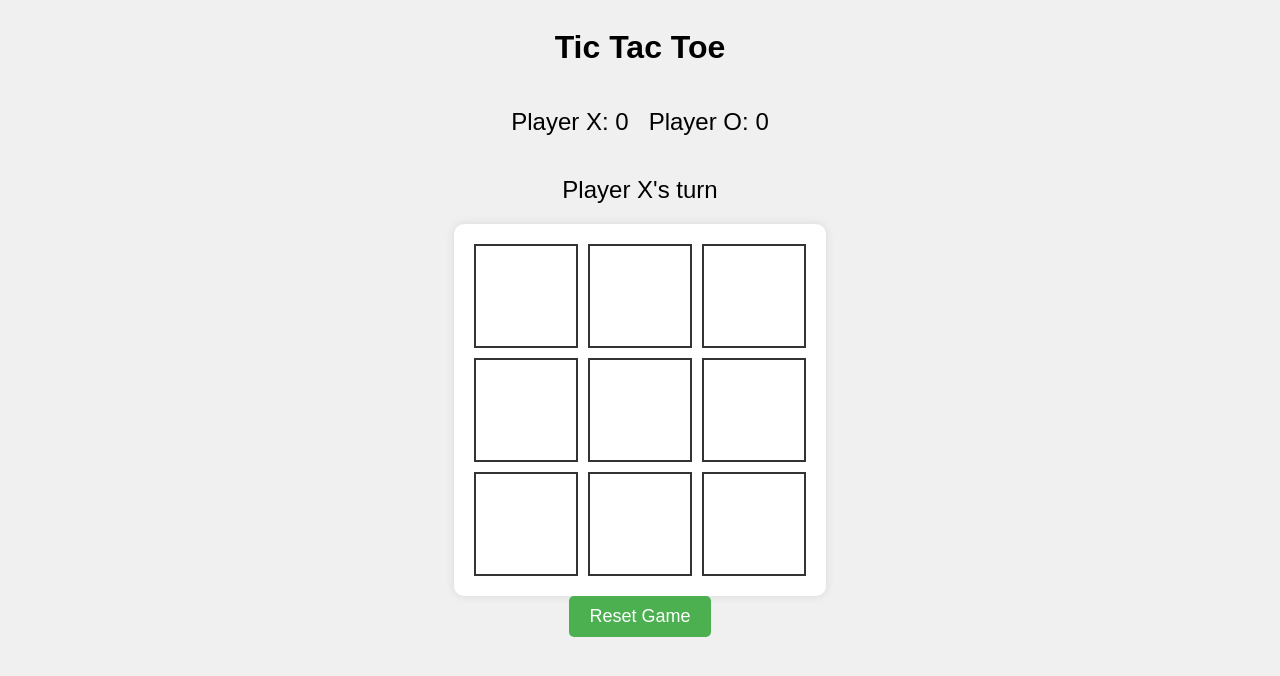
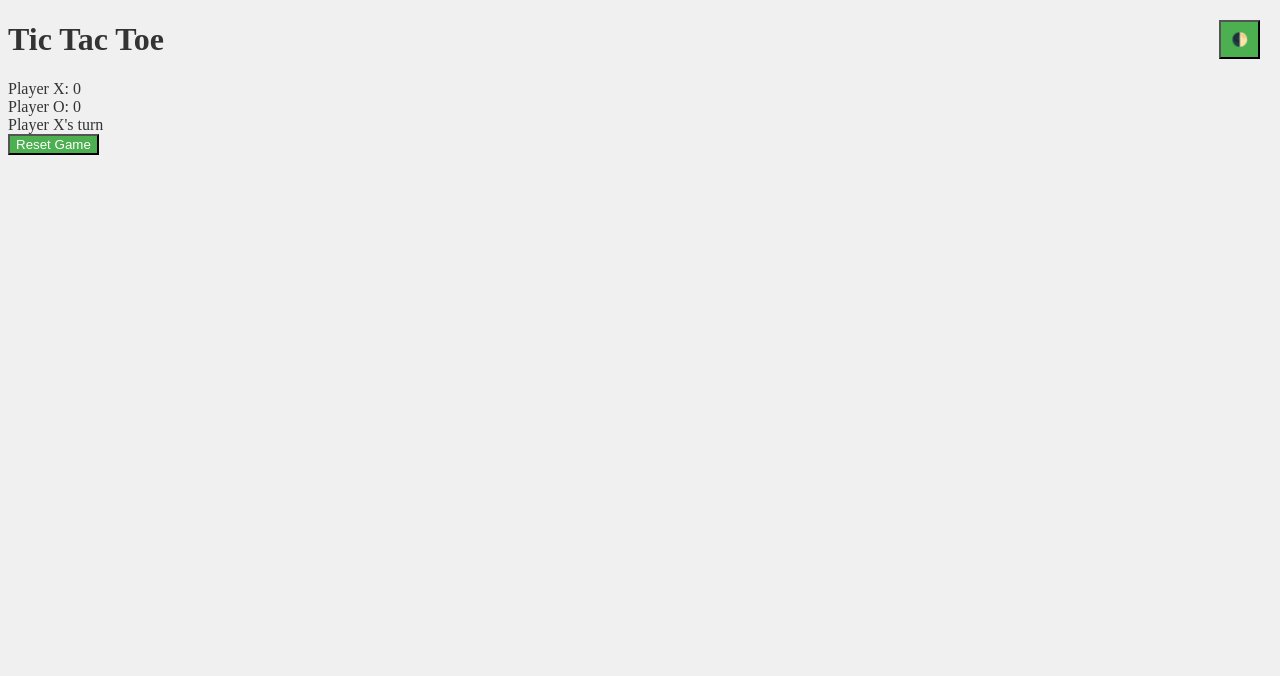
Before and after one commit to AndreansxTech/single-file-tictactoe, a plain HTML site: page index.html in a window 1280 px wide. Drawn offline with Linux system fonts and the light colour scheme.

Commit message:
dark and bright theme

```diff
--- a/index.html
+++ b/index.html
@@ -3,94 +3,72 @@
 <head>
     <title>Tic Tac Toe</title>
     <style>
-        :root {
-            --cell-size: 100px;
-            --mark-size: calc(var(--cell-size) * 0.8);
+        :root[data-theme="light"] {
+            --background-color: #f0f0f0;
+            --text-color: #333;
+            --board-background: #fff;
+            --cell-border: #333;
+            --cell-hover: #eee;
+            --winner-background: #90EE90;
+            --button-background: #4CAF50;
+            --button-color: white;
+            --button-hover: #45a049;
+        }
+
+        :root[data-theme="dark"] {
+            --background-color: #222;
+            --text-color: #fff;
+            --board-background: #333;
+            --cell-border: #666;
+            --cell-hover: #444;
+            --winner-background: #2e7d32;
+            --button-background: #388E3C;
+            --button-color: white;
+            --button-hover: #1B5E20;
         }
 
         body {
-            font-family: Arial, sans-serif;
-            display: flex;
-            flex-direction: column;
-            align-items: center;
-            background-color: #f0f0f0;
+            background-color: var(--background-color);
+            color: var(--text-color);
         }
 
         .game-container {
-            display: grid;
-            grid-template-columns: repeat(3, auto);
-            gap: 10px;
-            background: #fff;
-            padding: 20px;
-            border-radius: 10px;
-            box-shadow: 0 0 10px rgba(0,0,0,0.1);
+            background: var(--board-background);
         }
 
         .cell {
-            width: var(--cell-size);
-            height: var(--cell-size);
-            border: 2px solid #333;
-            display: flex;
-            justify-content: center;
-            align-items: center;
-            font-size: 50px;
-            cursor: pointer;
-            transition: background-color 0.3s;
+            border-color: var(--cell-border);
         }
 
         .cell:hover {
-            background-color: #eee;
+            background-color: var(--cell-hover);
         }
 
         .cell.winner {
-            background-color: #90EE90;
-        }
-
-        .score-board {
-            display: flex;
-            gap: 20px;
-            margin: 20px 0;
-            font-size: 24px;
-        }
-
-        .status {
-            margin: 20px 0;
-            font-size: 24px;
+            background-color: var(--winner-background);
         }
 
         button {
-            padding: 10px 20px;
-            font-size: 18px;
-            border: none;
-            border-radius: 5px;
-            background-color: #4CAF50;
-            color: white;
-            cursor: pointer;
-            transition: background-color 0.3s;
+            background-color: var(--button-background);
+            color: var(--button-color);
         }
 
         button:hover {
-            background-color: #45a049;
+            background-color: var(--button-hover);
         }
 
-        .cell.X::before {
-            content: 'X';
-            animation: fadeIn 0.3s;
-        }
-
-        .cell.O::before {
-            content: 'O';
-            animation: fadeIn 0.3s;
-        }
-
-        @keyframes fadeIn {
-            from { opacity: 0; transform: scale(0.5); }
-            to { opacity: 1; transform: scale(1); }
+        .theme-toggle {
+            position: absolute;
+            top: 20px;
+            right: 20px;
+            padding: 10px;
+            cursor: pointer;
         }
     </style>
 </head>
 <body>
     <h1>Tic Tac Toe</h1>
+    <button class="theme-toggle" onclick="toggleTheme()">🌓</button>
     <div class="score-board">
         <div>Player X: <span id="scoreX">0</span></div>
         <div>Player O: <span id="scoreO">0</span></div>
@@ -110,6 +88,20 @@
     <button onclick="resetGame()">Reset Game</button>
 
     <script>
+	function setTheme(theme) {
+            document.documentElement.setAttribute('data-theme', theme);
+            localStorage.setItem('theme', theme);
+        }
+
+        function toggleTheme() {
+            const currentTheme = document.documentElement.getAttribute('data-theme');
+            const newTheme = currentTheme === 'light' ? 'dark' : 'light';
+            setTheme(newTheme);
+        }
+
+        const savedTheme = localStorage.getItem('theme') || 'light';
+        setTheme(savedTheme);
+
         const cells = document.querySelectorAll('[data-cell]');
         const status = document.getElementById('status');
         const scoreX = document.getElementById('scoreX');
```
